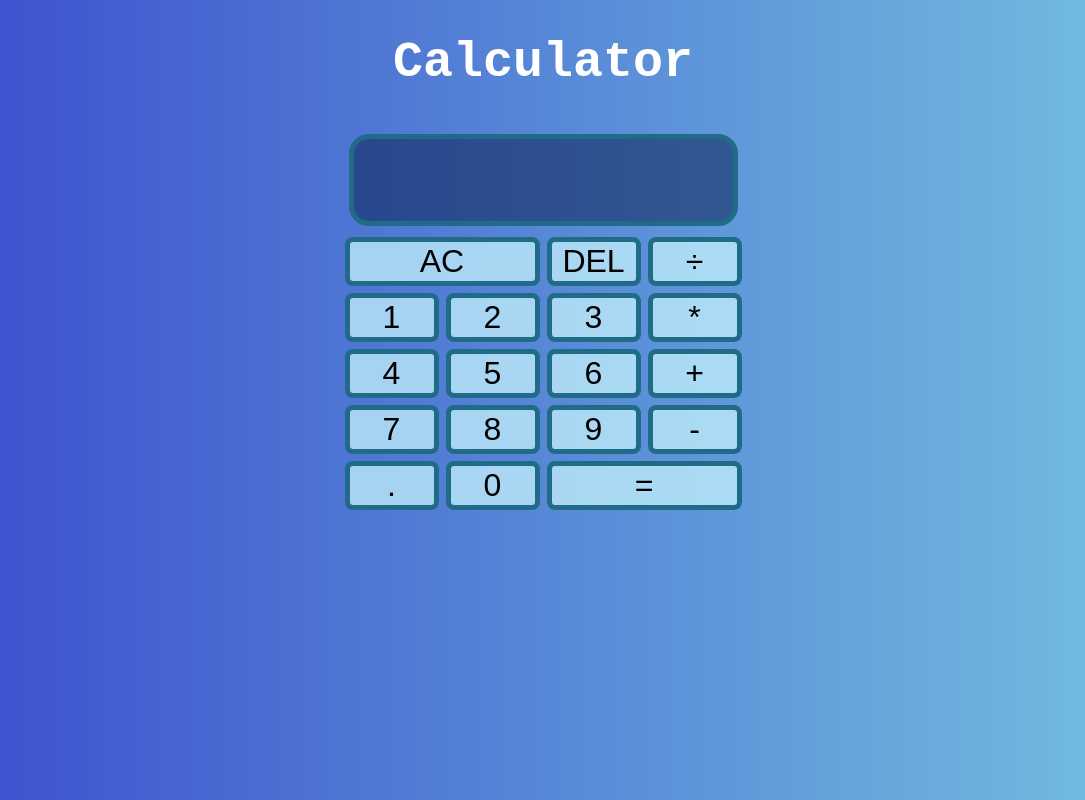
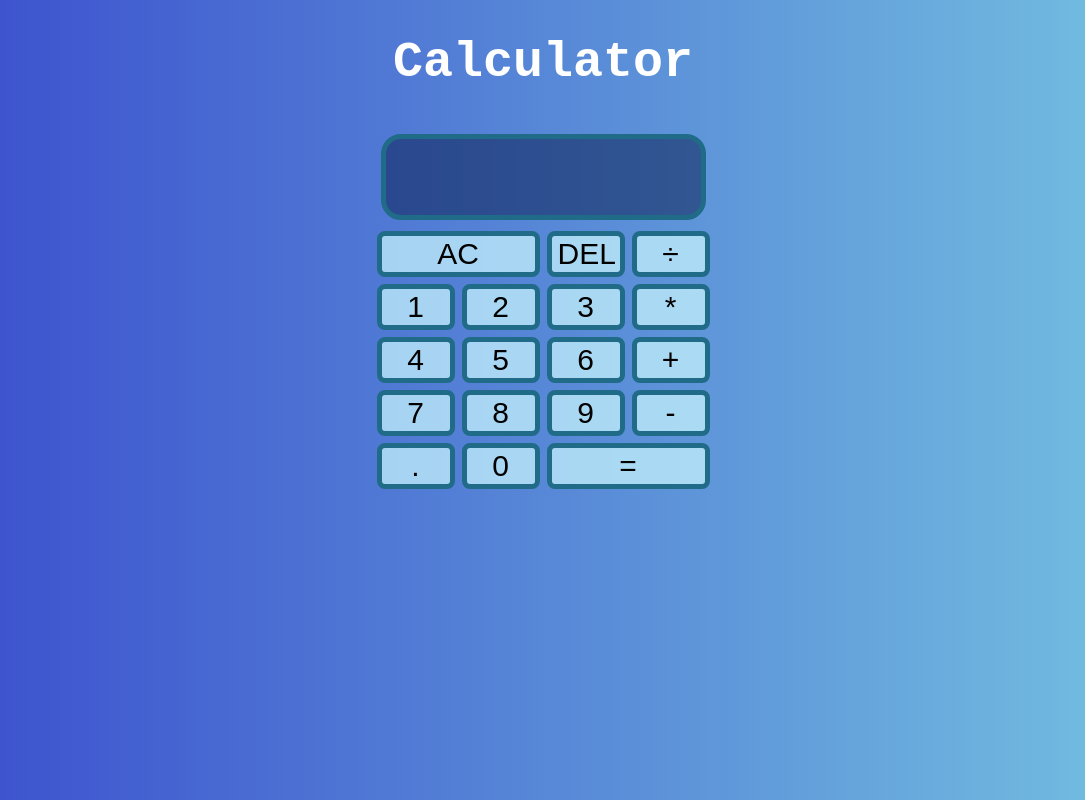
Before and after one commit to lhernandez5/CalculatorApp, a React (Create React App) app: page / in a window 1280 px wide. Shown: the whole page, without its empty margins (97-1182 px from the left). Built offline with nearby package versions, Linux system fonts and the light colour scheme.

Commit message:
updated css

```diff
--- a/src/styles.css
+++ b/src/styles.css
@@ -19,7 +19,7 @@ body {
 .calculator-grid {
   display: grid;
   justify-content: center;
-  grid-template-columns: repeat(4, 6rem);
+  grid-template-columns: repeat(4, 5rem);
   grid-template-rows: minmax(auto, 4fr) 2fr;
   border-radius: 130px;
   margin: 3% 24%;
@@ -28,7 +28,7 @@ body {
 
 .calculator-grid > button {
   cursor: pointer;
-  font-size: 2rem;
+  font-size: 30px;
   border: 5px solid rgb(32, 107, 135);
   background-color: rgba(196, 242, 252, 0.75);
   border-radius: 8px;
@@ -61,9 +61,11 @@ body {
 
 .output .previous-operand {
   color: white;
+  font-family: Arial, Helvetica, sans-serif;
 }
 
 .output .current-operand {
   color: white;
-  font-size: 2.5rem;
+  font-size: 25px;
+  font-family: Arial, Helvetica, sans-serif;
 }
```
